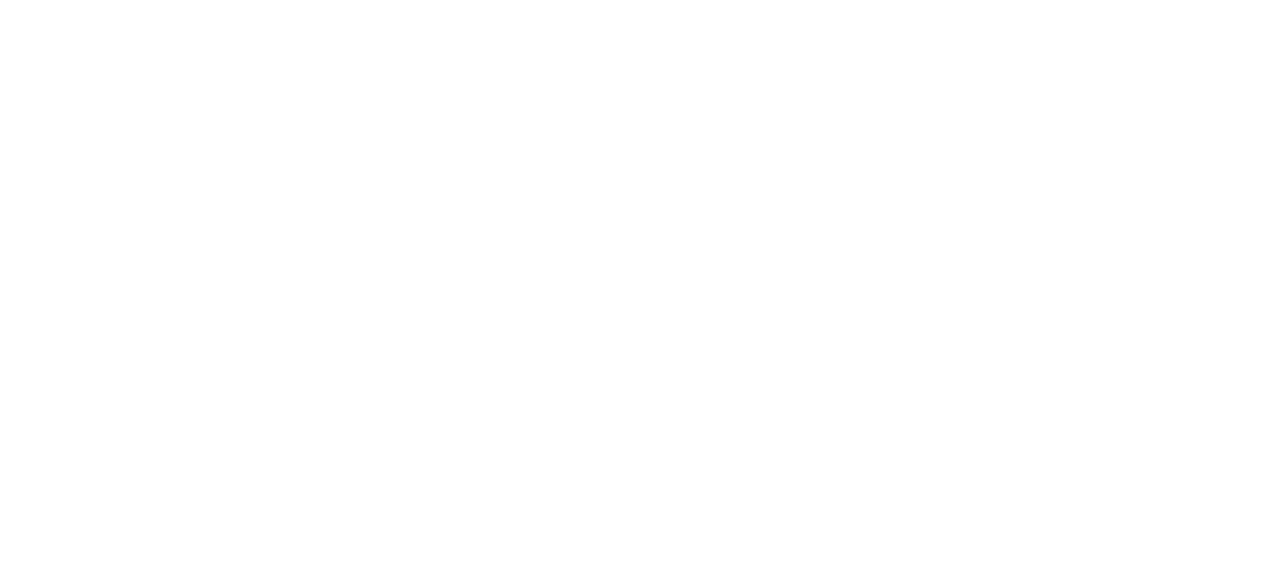
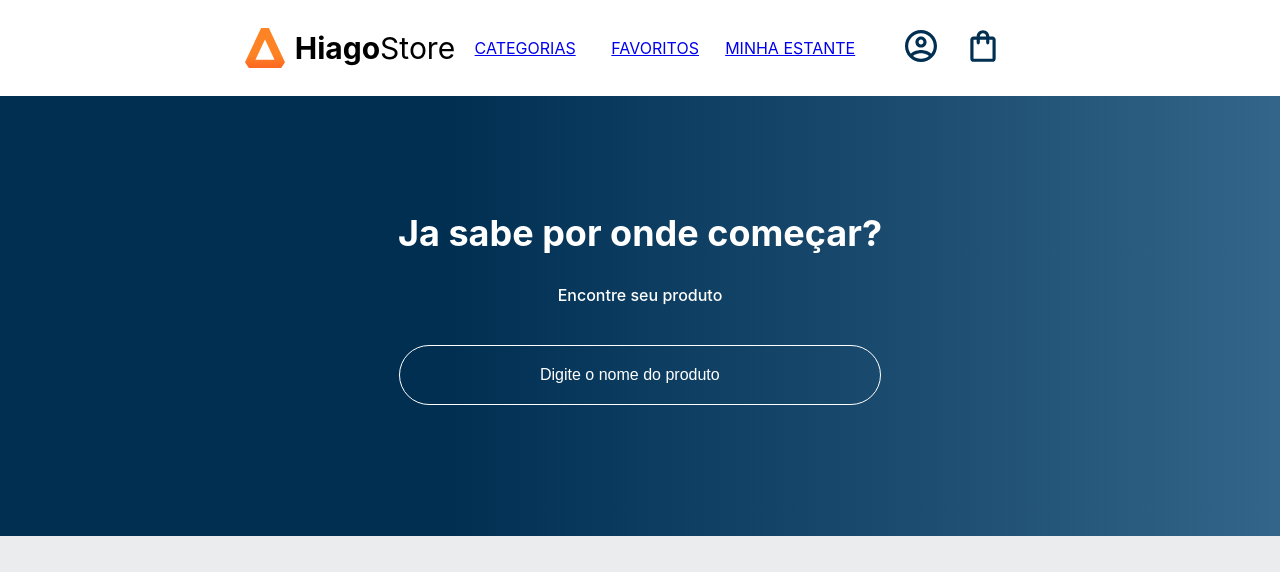
Before and after one commit to HiagoAlvesdasilva/aula-react, a React (Create React App) app: page / in a window 1280 px wide. Before the commit this address had no page. Shown: the top 572 px of the page. Built offline with nearby package versions, Linux system fonts and the light colour scheme.

Commit message:
fix: ajustes no index

```diff
--- a/src/index.js
+++ b/src/index.js
@@ -10,10 +10,12 @@
   <React.StrictMode>
       <BrowserRouter>
       <Routes>
-        <Route/>
+        <Route path="/favoritos" element={<p>Oi!</p>}/>
+        <Route path="/" element={<App/>}/>
+
       </Routes>
       </BrowserRouter>
-    <App />
+
   </React.StrictMode>
 );
 
```
